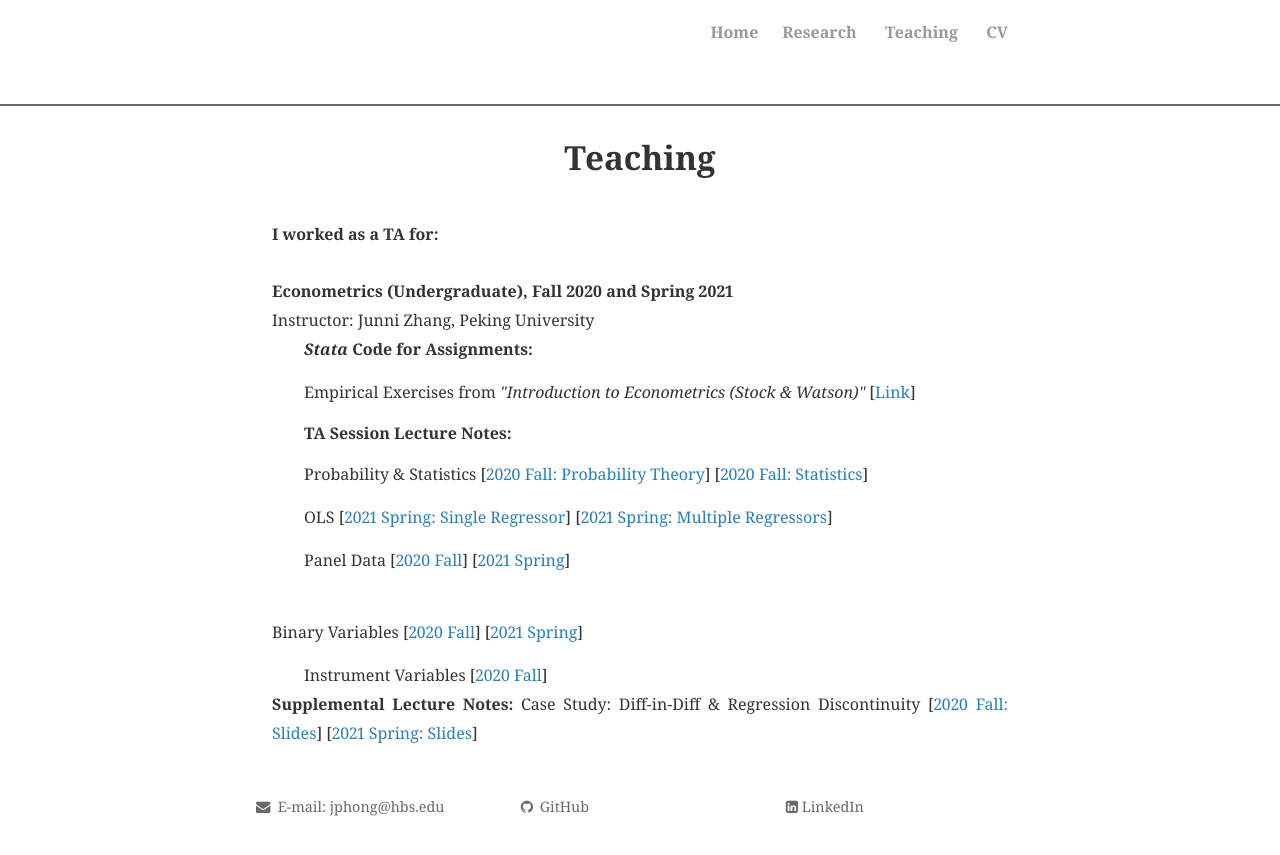
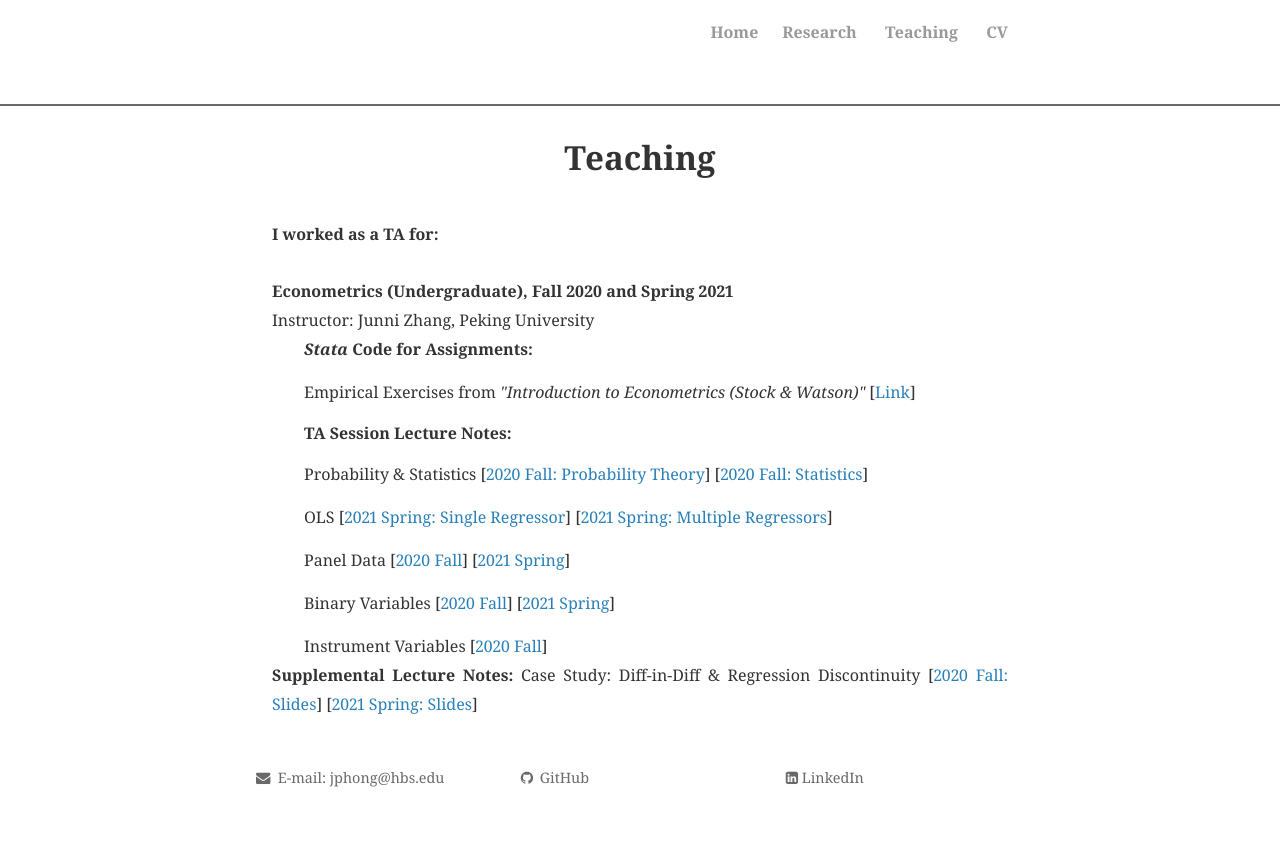
Before and after one commit to JingpengHong/JingpengHong.github.io, a Jekyll site: the page built from teaching.html, in a window 1280 px wide. Shown: the top 855 px of the page. Built offline with Jekyll 4.4.1, drawn with Linux system fonts in a browser that asks for light colours; nearby versions of some CDN libraries; comment, search, counter and statistics services are not loaded; a style sheet for code colours, icons or effects is not loaded.

Commit message:
Update teaching.html

```diff
--- a/teaching.html
+++ b/teaching.html
@@ -19,7 +19,7 @@
 <br><p style="text-indent:2em;">Probability & Statistics [<a href="https://www.dropbox.com/s/62at9lfbtq2j41k/Lab1.pdf?dl=0" >2020 Fall: Probability Theory</a>] [<a href="https://www.dropbox.com/s/na318rb2jbj1r1d/Lab_II.pdf?dl=0" >2020 Fall: Statistics</a>]
 <br><p style="text-align:justify;text-indent:2em;">OLS [<a href="https://www.dropbox.com/s/wetk8nyfxutmyda/notes_Ch4-5_Jingpeng.pdf?dl=0" >2021 Spring: Single Regressor</a>] [<a href="https://www.dropbox.com/s/nu4obkbv6hf38bu/notes_Ch6-7_Jingpeng.pdf?dl=0" >2021 Spring: Multiple Regressors</a>]
 <br><p style="text-align:justify;text-indent:2em;">Panel Data [<a href="https://www.dropbox.com/s/jz18c6erfsnwxk8/ch10_PanelData_2020F.pdf?dl=0" >2020 Fall</a>] [<a href="https://www.dropbox.com/s/sl6g4omlj7yep9c/ch10_PanelData_2021S.pdf?dl=0" >2021 Spring</a>]
-<p style="text-align:justify;text-indent:2em;"><br> Binary Variables [<a href="https://www.dropbox.com/s/lvm8v72fq9as5bw/ch11_ProbitLogit_2020F.pdf?dl=0" >2020 Fall</a>] [<a href="https://www.dropbox.com/s/nom4nruf9u2fvu2/ch11_ProbitLogit_2021S.pdf?dl=0" >2021 Spring</a>]
+<p style="text-align:justify;text-indent:2em;">Binary Variables [<a href="https://www.dropbox.com/s/lvm8v72fq9as5bw/ch11_ProbitLogit_2020F.pdf?dl=0" >2020 Fall</a>] [<a href="https://www.dropbox.com/s/nom4nruf9u2fvu2/ch11_ProbitLogit_2021S.pdf?dl=0" >2021 Spring</a>]
 <p style="text-align:justify;text-indent:2em;"> Instrument Variables [<a href="https://www.dropbox.com/s/e6pn9alqbfb5wwe/ch12_IV_2020F.pdf?dl=0" >2020 Fall</a>]
 <br><b>Supplemental Lecture Notes: </b>
 Case Study: Diff-in-Diff & Regression Discontinuity [<a href="https://www.dropbox.com/s/pwx7c901m4fdjsh/SW3e_ch13_slides%20GE%20additional%20RD_DID_Jingpeng%20modified.pdf?dl=0" >2020 Fall: Slides</a>] [<a href="https://www.dropbox.com/s/gkx8poynu8a6tmn/SW3e_ch13_slides%2BGE%2Badditional%2BRD_DID_Jingpeng.pdf?dl=0" >2021 Spring: Slides</a>]
```
